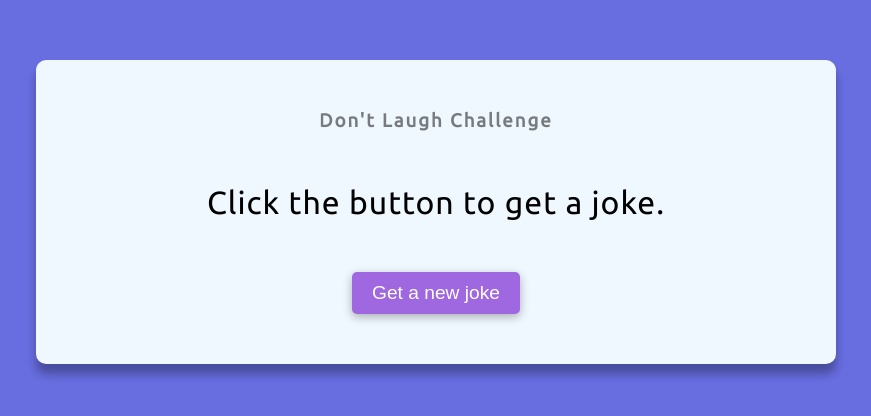
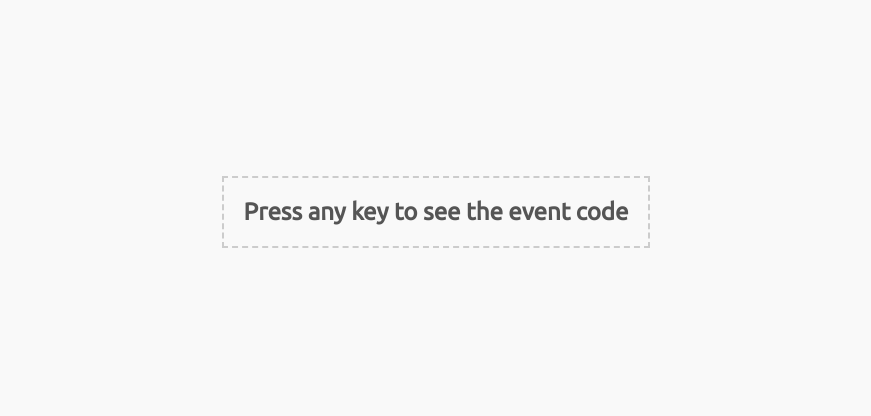
Before and after one commit to YaeZed/50-projects-vue3, a Vue app in the folder 50projects-vue3/: page / in a window 1280 px wide. Shown: the part 188-604 px from the top of the page, without its empty margins (204-1075 px from the left). Built offline with nearby package versions, Linux system fonts and the light colour scheme.

Commit message:
EventCodes

```diff
--- a/50projects-vue3/src/App.vue
+++ b/50projects-vue3/src/App.vue
@@ -8,7 +8,8 @@
   <!-- <SplitLandingPage></SplitLandingPage> -->
   <!-- <LoginWavePage></LoginWavePage> -->
   <!-- <SoundPlayer></SoundPlayer> -->
-  <DadJokes></DadJokes>
+  <!-- <DadJokes></DadJokes> -->
+  <EventCodes></EventCodes>
 </template>
 
 <script setup lang="ts">
@@ -22,6 +23,7 @@ import SplitLandingPage from "./components/SplitLandingPage.vue";
 import LoginWavePage from "./components/LoginWavePage.vue";
 import SoundPlayer from "./components/SoundPlayer.vue";
 import DadJokes from "./components/DadJokes.vue";
+import EventCodes from "./components/EventCodes.vue";
 </script>
 
 <style scoped></style>
--- /dev/null
+++ b/50projects-vue3/src/components/EventCodes.vue
@@ -0,0 +1,114 @@
+<template>
+  <div class="event-code-body">
+    <div class="container">
+      <div v-if="!code" class="code-hint">
+        Press any key to see the event code
+      </div>
+
+      <div v-else class="codes">
+        <div class="code-card">
+          {{ code.eventKey }}
+          <small>event.key</small>
+        </div>
+        <div class="code-card">
+          {{ code.eventCode }}
+          <small>event.code</small>
+        </div>
+        <div class="code-card">
+          {{ code.eventKeyCode }}
+          <small>event.keyCode</small>
+        </div>
+      </div>
+    </div>
+  </div>
+</template>
+
+<script setup lang="ts">
+import { ref, onMounted, onUnmounted } from "vue";
+
+// 定义清晰的接口
+interface KeyInfo {
+  eventKey: string;
+  eventCode: string;
+  eventKeyCode: number;
+}
+
+const code = ref<KeyInfo | null>(null);
+
+// 事件处理函数提取出来，方便移除
+const handleKeyDown = (event: KeyboardEvent) => {
+  console.log(event);
+
+  // 可以在这里加 preventDefault 防止某些按键触发浏览器默认行为（如 F12, F5 等，视需求而定）
+  // event.preventDefault();
+
+  code.value = {
+    eventKey: event.key === " " ? "Space" : event.key, // 优化：空格键显示为文本 "Space" 否则是空的看不见
+    eventCode: event.code, // 这里对应 event.code
+    eventKeyCode: event.keyCode,
+  };
+};
+
+// 生命周期管理
+onMounted(() => {
+  window.addEventListener("keydown", handleKeyDown);
+});
+
+onUnmounted(() => {
+  window.removeEventListener("keydown", handleKeyDown);
+});
+</script>
+
+<style scoped>
+@import url("https://fonts.googleapis.com/css2?family=Ubuntu");
+
+.event-code-body {
+  font-family: "Ubuntu", sans-serif;
+  display: flex;
+  align-items: center;
+  justify-content: center;
+  height: 100vh;
+  background-color: #f9f9f9; /* 加个背景色稍微好看点 */
+  margin: 0;
+}
+
+.codes {
+  display: flex;
+  flex-direction: row;
+  flex-wrap: wrap;
+  align-items: center;
+  justify-content: center;
+}
+
+/* 给提示文字单独的样式 */
+.code-hint {
+  font-size: 24px;
+  font-weight: bold;
+  color: #555;
+  padding: 20px;
+  border: 2px dashed #ccc;
+}
+
+.code-card {
+  position: relative;
+  display: flex;
+  justify-content: center;
+  align-items: center;
+  background-color: #fff; /* 改为白色背景更干净 */
+  font-size: 20px;
+  font-weight: bold;
+  padding: 20px;
+  margin: 20px;
+  border: 1px solid #ccc;
+  box-shadow: 0 4px 6px rgba(0, 0, 0, 0.1);
+  min-width: 150px;
+  border-radius: 8px; /* 加一点圆角 */
+}
+
+small {
+  position: absolute;
+  top: -25px;
+  font-size: 14px;
+  color: #666;
+}
+</style>
```
